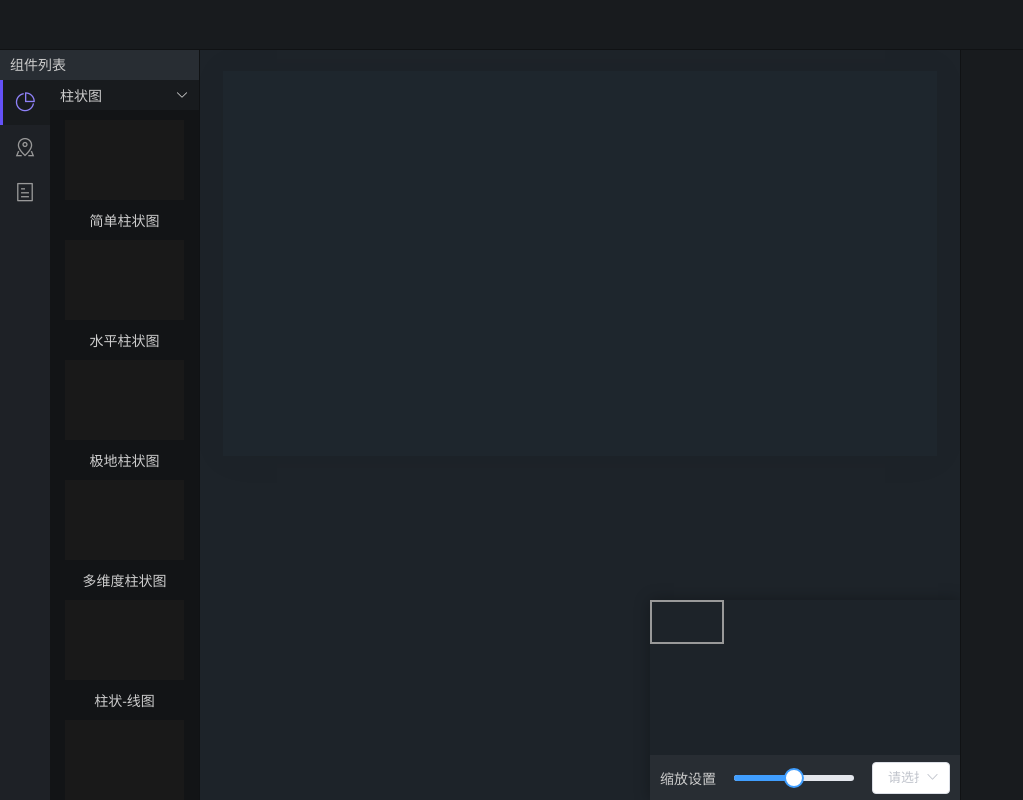
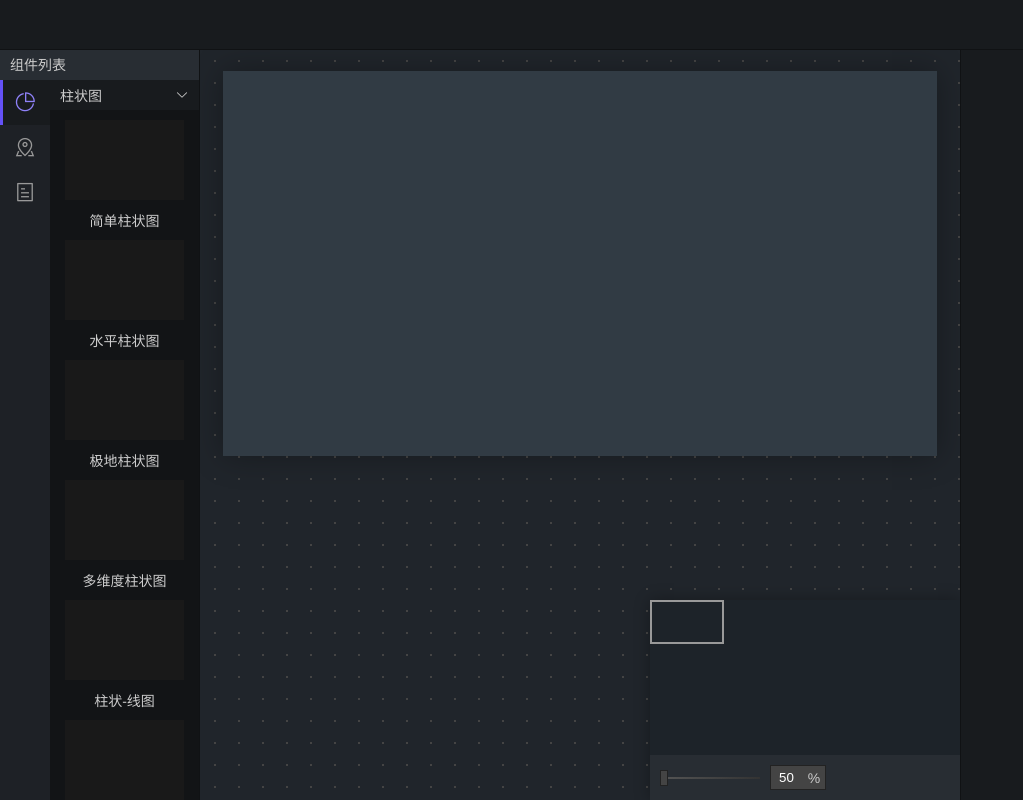
Before and after one commit to Zwow/datav, a Vue app: page / in a window 1280 px wide. Shown: the whole page, without its empty margins (0-1023 px from the left). Built offline with nearby package versions, Linux system fonts and the light colour scheme.

Commit message:
feat: zoomer

```diff
--- a/src/components/CanvasZoomer.vue
+++ b/src/components/CanvasZoomer.vue
@@ -4,20 +4,14 @@
       <div class="drag-hanle"></div>
     </div>
     <div class="zoom-options">
-      <span>缩放设置</span>
-      <el-slider class="slider" v-model="zoom"></el-slider>
-      <el-select size="small" class="select">
-        <el-option v-for="(opt, index) in zoomOpts"
-                  :key="index"
-                  :value="opt.value">
-          {{ opt.zoom }}
-        </el-option>
-      </el-select>
+      <CmSlider class="slider" input-suffix="%"></CmSlider>
     </div>
   </div>
 </template>
 
 <script>
+import CmSlider from './CmSlider.vue'
+
 export default {
   data() {
     return {
@@ -37,6 +31,9 @@ export default {
         }
       ]
     }
+  },
+  components: {
+    CmSlider
   }
 }
 </script>
@@ -64,10 +61,6 @@ export default {
     align-items: center;
     padding: 0 10px;
     .slider {
-      flex: 0 0 120px;
-      margin: 0 18px;
-    }
-    .select {
       flex: 1;
     }
   }
--- /dev/null
+++ b/src/components/CmInput.vue
@@ -0,0 +1,95 @@
+<template>
+  <div class="cm-input-wrapper"
+      :class="{ suffix: !!suffix, prefix: !!prefix }"
+      :data-suffix="suffix"
+      :data-prefix="prefix">
+    <input type="text"
+          :value="inputValue"
+          @input="handleInput"
+          @focus="$emit('on-focus')"
+          @blur="$emit('on-blur')">
+  </div>
+</template>
+
+<script>
+export default {
+  props: {
+    value: {
+      type: [String, Number]
+    },
+    suffix: {
+      type: String,
+      default: ''
+    },
+    prefix: {
+      type: String,
+      default: ''
+    }
+  },
+  data() {
+    return {
+      inputValue: ''
+    }
+  },
+  watch: {
+    value(nv) {
+      this.inputValue = nv
+    }
+  },
+  methods: {
+    handleInput({ target: { value } }) {
+      this.$emit('input', value)
+      this.$emit('on-change', value)
+    }
+  },
+  created() {
+    this.inputValue = this.value
+  }
+}
+</script>
+
+<style lang="scss" scoped>
+@import "../scss/vars.scss";
+
+.cm-input-wrapper {
+  position: relative;
+  width: 100%;
+  input {
+    width: 100%;
+    box-sizing: border-box;
+    outline: none;
+    border: 1px solid #222;
+    padding: 4px 8px;
+    background-color: #444;
+    transition: .2s;
+    color: #fff;
+    &:focus {
+      background-color: #555;
+      border-color: $theme-color;
+    }
+  }
+  @mixin input-mixin($placement) {
+    input {
+      padding-#{if($placement == prefix, left, right)}: 24px;
+    }
+    &::#{if($placement == prefix, before, after)} {
+      pointer-events: none;
+      content: attr(data-#{$placement});
+      width: 24px;
+      text-align: center;
+      display: block;
+      position: absolute;
+      top: 50%;
+      #{if($placement == prefix, left, right)}: 0;
+      transform: translate3d(0, -50%, 0);
+    }
+
+  }
+  &.prefix {
+    @include input-mixin(prefix);
+  }
+  &.suffix {
+    @include input-mixin(suffix);
+  }
+}
+</style>
--- /dev/null
+++ b/src/components/CmInputNumber.vue
@@ -0,0 +1,168 @@
+<template>
+  <div class="cm-input-number" :class="{ 'input-focus': false }">
+    <CmInput v-bind="$attrs"
+            v-model="nowValue"
+            @on-blur="handleBlur"
+            :suffix="suffix"
+            :class="{ 'btn-suffix': showBtn && !!suffix }">
+    </CmInput>
+    <div class="handle-btns" v-if="showBtn">
+      <div class="handle-btn handle-plus"></div>
+      <div class="handle-btn handle-minus"></div>
+    </div>
+  </div>
+</template>
+
+<script>
+import CmInput from './CmInput.vue'
+
+export default {
+  props: {
+    value: {
+      type: Number
+    },
+    min: {
+      type: Number
+    },
+    max: {
+      type: Number
+    },
+    precise: {
+      type: Number,
+      default: 0
+    },
+    showBtn: {
+      type: Boolean,
+      default: false
+    },
+    suffix: {
+      type: String,
+      default: ''
+    }
+  },
+  components: {
+    CmInput
+  },
+  data() {
+    return {
+      nowValue: 0,
+      preValue: 0
+    }
+  },
+  watch: {
+    value(nv) {
+      this.checkValue(nv)
+    }
+  },
+  computed: {
+    propPrecise() {
+      const val = parseInt(this.precise)
+      if (Number.isNaN(val) || val < 0) {
+        return 0
+      }
+      return val
+    }
+  },
+  methods: {
+    handleBlur() {
+      if (this.nowValue === '') {
+        return this.checkValue(0)
+      }
+      // 整数或小数
+      if (/^\d*\.?\d+$/.test(this.nowValue)) {
+        return this.checkValue(this.nowValue)
+      }
+      this.nowValue = this.preValue
+    },
+    trim(val) {
+      if (this.propPrecise === 0) {
+        return parseInt(val)
+      }
+      return parseFloat(val.toString().replace(/(\.)(\d+)/, (a, b, c) => `${b}${c.slice(0, this.propPrecise)}`))
+    },
+    emitChangeEvents(val) {
+      this.$emit('input', val)
+      this.$emit('on-change', val)
+    },
+    checkValue(val) {
+      const trimVal = this.trim(val)
+      if (trimVal !== this.nowValue) {
+        this.nowValue = trimVal
+        this.preValue = trimVal
+        this.emitChangeEvents(trimVal)
+      }
+    }
+  },
+  created() {
+    const trimVal = this.trim(this.value)
+    this.nowValue = trimVal
+    this.preValue = trimVal
+    if (trimVal !== this.value) {
+      this.emitChangeEvents(trimVal)
+    }
+  }
+}
+</script>
+
+<style lang="scss">
+@import "../scss/vars.scss";
+
+.cm-input-number {
+  position: relative;
+  .btn-suffix {
+    input {
+      padding-right: 45px !important;
+    }
+    &::after {
+      right: 25px !important;
+    }
+  }
+  .handle-btns {
+    position: absolute;
+    width: 25px;
+    height: 100%;
+    right: 0;
+    top: 0;
+    border: 1px solid transparent;
+    border-left-color: #333;
+    box-sizing: border-box;
+    display: flex;
+    flex-direction: column;
+    .handle-btn {
+      flex: 1 1 50%;
+      width: 100%;
+      position: relative;
+      background-color: #393939;
+      @mixin operator($content) {
+        cursor: pointer;
+        &::after {
+          content: $content;
+          position: absolute;
+          top: 50%;
+          left: 50%;
+          transform: translate3d(-50%, -55%, 0);
+        }
+        &:hover {
+          background-color: #444;
+        }
+      }
+      &:first-child {
+        @include operator('+');
+      }
+      &:last-child {
+        @include operator('-');
+      }
+    }
+    &::after {
+      content: '';
+      position: absolute;
+      width: 100%;
+      height: 1px;
+      top: 50%;
+      left: 0;
+      background-color: #333;
+      transform: translate3d(0, -50%, 0);
+    }
+  }
+}
+</style>
--- /dev/null
+++ b/src/components/CmSlider.vue
@@ -0,0 +1,83 @@
+<template>
+  <div class="cm-slider-wrapper">
+    <div class="cm-slider"><div class="cm-slider-handle"></div></div>
+    <CmInputNumber class="cm-input-number"
+                  v-if="showInput"
+                  v-model="test"
+                  :prefix="inputPrefix"
+                  :suffix="inputSuffix">
+    </CmInputNumber>
+  </div>
+</template>
+
+<script>
+import CmInputNumber from './CmInputNumber.vue'
+
+export default {
+  props: {
+    showInput: {
+      type: Boolean,
+      default: true
+    },
+    inputPrefix: {
+      type: String,
+      default: ''
+    },
+    inputSuffix: {
+      type: String,
+      default: ''
+    }
+  },
+  components: {
+    CmInputNumber
+  },
+  data() {
+    return {
+      test: 50
+    }
+  },
+  methods: {
+    handleChange(v) {
+      console.log('###', v)
+    }
+  }
+}
+</script>
+
+<style lang="scss" scoped>
+
+.cm-slider-wrapper {
+  display: flex;
+  align-items: center;
+  .cm-slider {
+    height: 20px;
+    position: relative;
+    width: 100px;
+    display: inline-block;
+    margin-right: 10px;
+    cursor: pointer;
+    &::before {
+      content: '';
+      height: 2px;
+      width: 100%;
+      background: linear-gradient(to right, #555, #333);
+      position: absolute;
+      top: 50%;
+      left: 0;
+      transform: translate3d(0, -50%, 0);
+    }
+    .cm-slider-handle {
+      position: absolute;
+      top: 10%;
+      width: 8px;
+      height: 80%;
+      background-color: #444;
+      border: 1px solid #222;
+      box-sizing: border-box;
+    }
+  }
+  .cm-input-number {
+    width: 56px;
+  }
+}
+</style>
--- a/src/components/ScreenCanvas.vue
+++ b/src/components/ScreenCanvas.vue
@@ -33,6 +33,10 @@ export default {
 .screen-canvas {
   overflow: hidden;
   position: relative;
+  background: #20252b;
+  background-image: linear-gradient(#20252b 20px, transparent 0), linear-gradient(90deg, #444 2px, transparent 0);
+  background-size: 22px 22px, 24px 24px;
+  background-position: 14px 12px;
   .canvas-view {
     position: relative;
     .canvas-wrapper {
@@ -45,8 +49,8 @@ export default {
       .canvas {
         height: 100%;
         width: 100%;
-        background-color: #1e262d;
-        box-shadow: 0 0 35px rgba(0, 0, 0, .06);
+        background-color: #313b44;
+        box-shadow: 0 0 30px rgba(0, 0, 0, .3);
       }
     }
   }
--- a/src/scss/theme.scss
+++ b/src/scss/theme.scss
@@ -1,4 +1,22 @@
 /* 改变 icon 字体路径变量，必需 */
 $--font-path: '~element-ui/lib/theme-chalk/fonts';
 
+$--color-primary: #6451f7;
+$--border-color-base: #232323;
+$--border-color-hover: #292929;
+$--border-color-light: #333;
+$--border-color-lighter: #333;
+$--background-color-base: #666;
+$--color-text-regular: #e3e3e3;
+$--color-white: #444;
+
+/* Input
+-------------------------- */
+$--input-background-color: #444;
+
+/* Select
+-------------------------- */
+$--select-dropdown-background: #444;
+
+
 @import "~element-ui/packages/theme-chalk/src/index";
```
